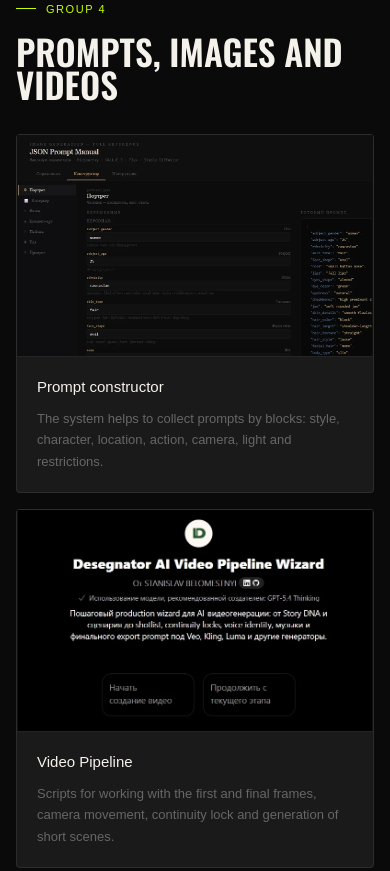
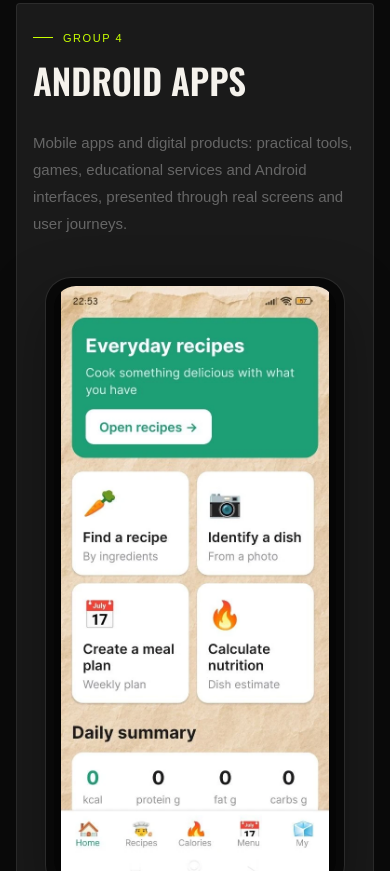
Before and after one commit to VodenBik/my_site, a plain HTML site: page en/ai.html in a window 390 px wide. Shown: the part 6053-6924 px from the top of the page. Drawn offline with Linux system fonts and the light colour scheme; a web font is replaced by a local one.

Commit message:
Remove mobile prompt gallery and number APK section as group 4

```diff
--- a/en/ai.html
+++ b/en/ai.html
@@ -144,11 +144,8 @@ nav::before{content:'';position:absolute;inset:0;background:rgba(10,10,10,.75);b
 
 <link rel="stylesheet" href="../assets/cursor-trail.css">
 <style>
-/* AI archive stays hidden on desktop; restore its cards only on mobile. */
-.ai-group--mobile-only { display: none; }
 @media (max-width: 768px) {
-  .ai-group--mobile-only { display: block; }
-  /* Tall app gallery must not wait for an unreachable reveal threshold. */
+  /* Keep the tall APK gallery visible on mobile. */
   .apk-section.fade-up { opacity: 1; transform: none; }
 }
 </style>
@@ -283,28 +280,8 @@ height="0" width="0" style="display:none;visibility:hidden"></iframe></noscript>
     </div>
   </section>
 
-  <!-- Archived for later restoration: prompts, images and video -->
-  <section class="ai-group ai-group--mobile-only">
+  <section class="apk-section fade-up">
     <p class="content-label">Group 4</p>
-    <h2 class="content-title">Prompts, images and videos</h2>
-    <div class="ai-grid">
-      <article class="ai-card" data-image="../projects/ai/prompt-builder.webp">
-        <div class="ai-media has-image"><img src="../projects/ai/prompt-builder.webp" alt="Prompt constructor"></div>
-        <div class="ai-card-body"><h3 class="ai-card-title">Prompt constructor</h3><p class="ai-card-text">The system helps to collect prompts by blocks: style, character, location, action, camera, light and restrictions.</p></div>
-      </article>
-      <article class="ai-card" data-image="../projects/ai/video-pipeline.webp">
-        <div class="ai-media has-image"><img src="../projects/ai/video-pipeline.webp" alt="Video Pipeline"></div>
-        <div class="ai-card-body"><h3 class="ai-card-title">Video Pipeline</h3><p class="ai-card-text">Scripts for working with the first and final frames, camera movement, continuity lock and generation of short scenes.</p></div>
-      </article>
-      <a class="ai-card ai-card-link ai-card-youtube" href="https://www.youtube.com/@desegnator" target="_blank" rel="noopener noreferrer" data-image="../projects/ai/youtube-ai.webp">
-        <div class="ai-media has-image"><img src="../projects/ai/youtube-ai.webp" alt="YouTube"></div>
-        <div class="ai-card-body"><h3 class="ai-card-title">YouTube</h3><p class="ai-card-text">Desegnator channel with materials about AI, visual experiments, prompts, videos and practical application of neural networks in design.</p></div>
-      </a>
-    </div>
-  </section>
-
-  <section class="apk-section fade-up">
-    <p class="content-label">APK</p>
     <h2 class="content-title">Android apps</h2>
     <p class="apk-lead">Mobile apps and digital products: practical tools, games, educational services and Android interfaces, presented through real screens and user journeys.</p>
     <div class="apk-grid">
```
